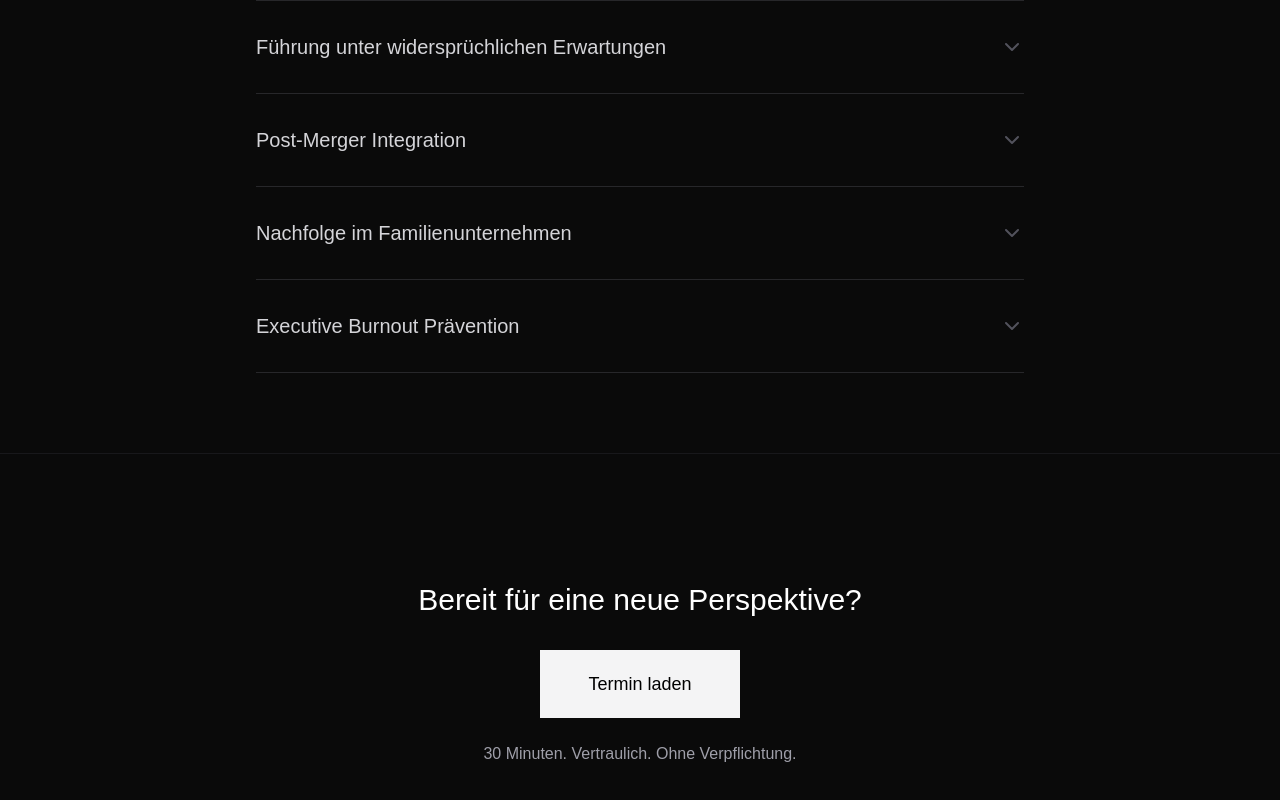
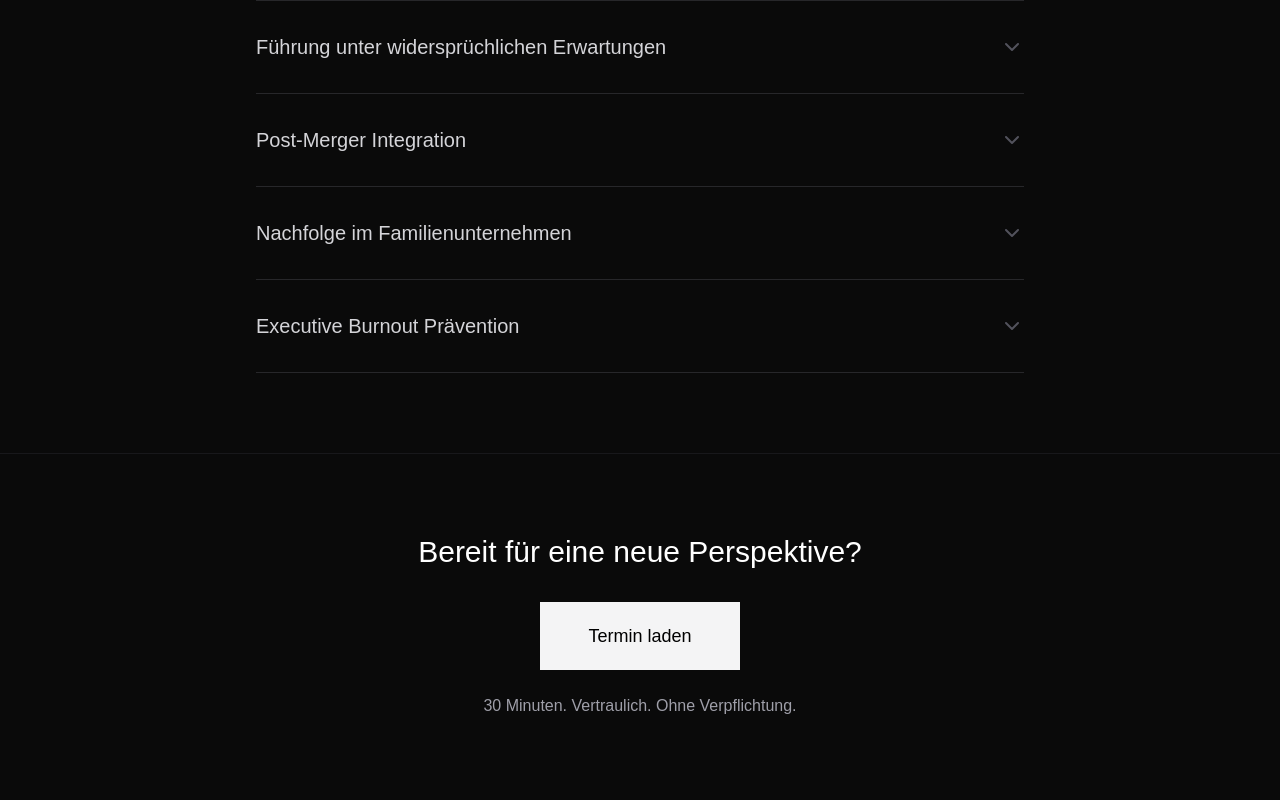
Before and after one commit to wolfgangtietz/coaching-landing, a Next.js app: page / in a window 1280 px wide. Shown: the part 1613-2413 px from the top of the page. Built offline with nearby package versions, Linux system fonts and the light colour scheme.

Commit message:
Reduce booking section spacing

```diff
--- a/components/BookingSection.tsx
+++ b/components/BookingSection.tsx
@@ -5,7 +5,7 @@ export default function BookingSection() {
   const [showMeetergo, setShowMeetergo] = useState(false);
 
   return (
-    <section id="booking" className="py-32 px-6 text-center border-t border-zinc-900">
+    <section id="booking" className="py-20 px-6 text-center border-t border-zinc-900">
       {!showMeetergo ? (
         <div className="max-w-2xl mx-auto">
           <h2 className="text-3xl font-light mb-8 text-white">Bereit für eine neue Perspektive?</h2>
```
